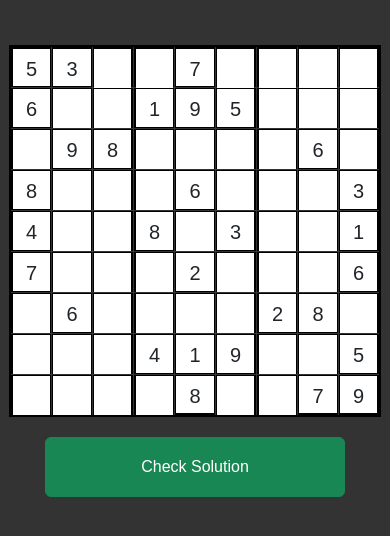
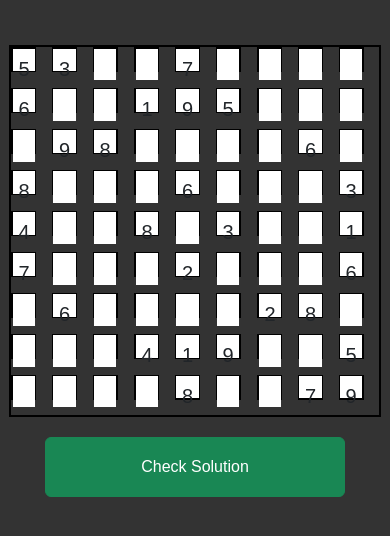
Before and after one commit to KennyCaleb/Sudoku_Game, a plain HTML site: page index.html in a window 390 px wide. Shown: the part 192-728 px from the top of the page. Drawn offline with nearby package versions, Linux system fonts and the light colour scheme.

Commit message:
Worked on responsiveness

```diff
--- a/assets/styles.css
+++ b/assets/styles.css
@@ -58,8 +58,8 @@ body {
 }
 
 .cell {
-    width: 40px;
-    height: 40px;
+    width: clamp(25px, 3vw, 40px);
+    height: clamp(25px, 3vw, 40px);
     text-align: center;
     vertical-align: middle;
     line-height: 40px;
```
